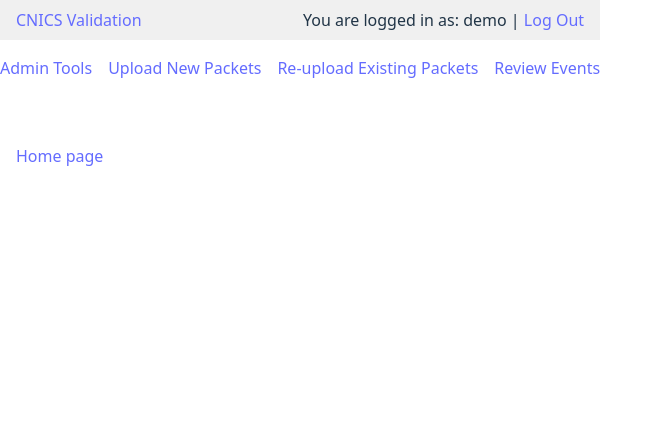
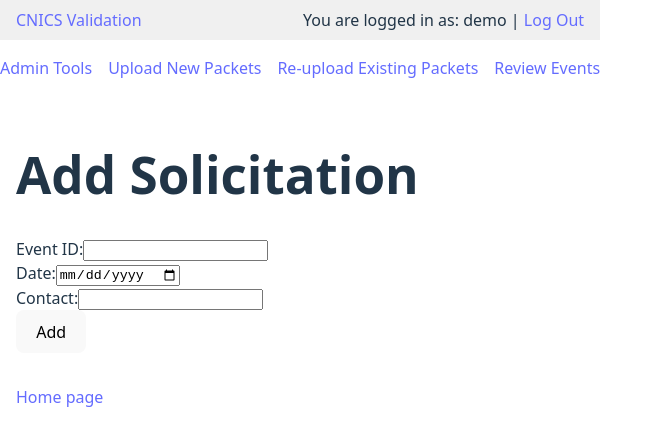
Before and after one commit to Rednitas10/mci-master, a React (Vite) app in the folder frontend/: page /solicitations/add in a window 1280 px wide. Shown: the top 446 px of the page, without its empty margins (0-663 px from the left). Built offline with nearby package versions, Linux system fonts and the light colour scheme.

Commit message:
Add solicitation, criteria, and error pages

```diff
--- a/frontend/src/App.jsx
+++ b/frontend/src/App.jsx
@@ -15,6 +15,12 @@ import UserAdd from './pages/UserAdd'
 import UserEdit from './pages/UserEdit'
 import UserDelete from './pages/UserDelete'
 import UserLogout from './pages/UserLogout'
+import SolicitationAdd from './pages/SolicitationAdd'
+import SolicitationDelete from './pages/SolicitationDelete'
+import CriteriaAdd from './pages/CriteriaAdd'
+import CriteriaDelete from './pages/CriteriaDelete'
+import ErrorNotAuthorized from './pages/ErrorNotAuthorized'
+import ErrorUnknownUser from './pages/ErrorUnknownUser'
 
 function App() {
   const auth = { admin: true, uploader: true, reviewer: true, username: 'demo' }
@@ -39,6 +45,12 @@ function App() {
           <Route path="/users/delete" element={<UserDelete />} />
           <Route path="/users/logout" element={<UserLogout />} />
           <Route path="/logout" element={<UserLogout />} />
+          <Route path="/solicitations/add" element={<SolicitationAdd />} />
+          <Route path="/solicitations/delete" element={<SolicitationDelete />} />
+          <Route path="/criteria/add" element={<CriteriaAdd />} />
+          <Route path="/criteria/delete" element={<CriteriaDelete />} />
+          <Route path="/error/notAuthorized" element={<ErrorNotAuthorized authUsername={auth.username} controller="" action="" />} />
+          <Route path="/error/unknownUser" element={<ErrorUnknownUser authUsername={auth.username} />} />
         </Routes>
       </BaseLayout>
     </Router>
--- /dev/null
+++ b/frontend/src/pages/CriteriaAdd.jsx
@@ -0,0 +1,30 @@
+function CriteriaAdd() {
+  return (
+    <div>
+      <h1>Add Criterion</h1>
+      <form>
+        <div>
+          <label>
+            Event ID:
+            <input type="text" name="event_id" />
+          </label>
+        </div>
+        <div>
+          <label>
+            Name:
+            <input type="text" name="name" />
+          </label>
+        </div>
+        <div>
+          <label>
+            Value:
+            <input type="text" name="value" />
+          </label>
+        </div>
+        <button type="submit">Add</button>
+      </form>
+    </div>
+  )
+}
+
+export default CriteriaAdd
--- /dev/null
+++ b/frontend/src/pages/CriteriaDelete.jsx
@@ -0,0 +1,10 @@
+function CriteriaDelete() {
+  return (
+    <div>
+      <h1>Delete Criterion</h1>
+      <p>This page will confirm deleting a criterion.</p>
+    </div>
+  )
+}
+
+export default CriteriaDelete
--- /dev/null
+++ b/frontend/src/pages/ErrorNotAuthorized.jsx
@@ -0,0 +1,10 @@
+function ErrorNotAuthorized({ authUsername, controller, action }) {
+  return (
+    <div>
+      <h1>Not Authorized User</h1>
+      <p>{authUsername} is not authorized to access {controller}/{action}</p>
+    </div>
+  )
+}
+
+export default ErrorNotAuthorized
--- /dev/null
+++ b/frontend/src/pages/ErrorUnknownUser.jsx
@@ -0,0 +1,10 @@
+function ErrorUnknownUser({ authUsername }) {
+  return (
+    <div>
+      <h1>Unknown User</h1>
+      <p>Unknown user: {authUsername}</p>
+    </div>
+  )
+}
+
+export default ErrorUnknownUser
--- /dev/null
+++ b/frontend/src/pages/SolicitationAdd.jsx
@@ -0,0 +1,30 @@
+function SolicitationAdd() {
+  return (
+    <div>
+      <h1>Add Solicitation</h1>
+      <form>
+        <div>
+          <label>
+            Event ID:
+            <input type="text" name="event_id" />
+          </label>
+        </div>
+        <div>
+          <label>
+            Date:
+            <input type="date" name="date" />
+          </label>
+        </div>
+        <div>
+          <label>
+            Contact:
+            <input type="text" name="contact" />
+          </label>
+        </div>
+        <button type="submit">Add</button>
+      </form>
+    </div>
+  )
+}
+
+export default SolicitationAdd
--- /dev/null
+++ b/frontend/src/pages/SolicitationDelete.jsx
@@ -0,0 +1,10 @@
+function SolicitationDelete() {
+  return (
+    <div>
+      <h1>Delete Solicitation</h1>
+      <p>This page will confirm deleting a solicitation.</p>
+    </div>
+  )
+}
+
+export default SolicitationDelete
```
Also changed, not shown: 1 other file (tests, documents, lock files or other folders).
